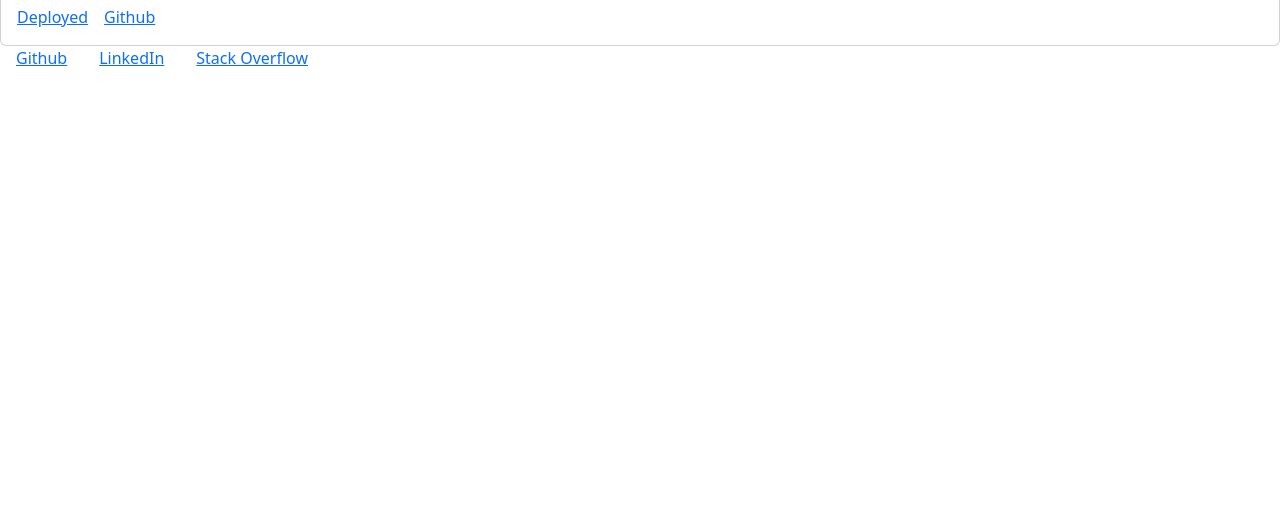
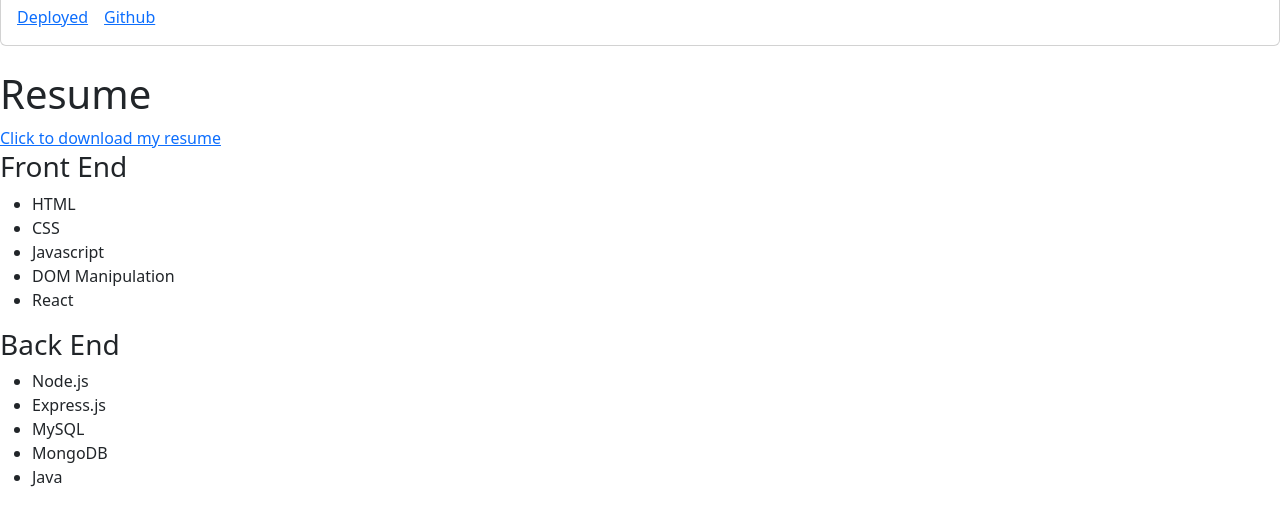
Before and after one commit to Angellyn218/react-portfolio, a React (Create React App) app: page / in a window 1280 px wide. Shown: the part 1118-1627 px from the top of the page. Before the commit the page ends 1188 px from the top, so only its background shows below. Built offline with nearby package versions, Linux system fonts and the light colour scheme.

Commit message:
Added Resume to Portfolio

```diff
--- a/src/components/Header.js
+++ b/src/components/Header.js
@@ -2,6 +2,7 @@ import React, { useState } from "react";
 import About from "./pages/About";
 import Contact from "./pages/Contact";
 import Portfolio from "./pages/Portfolio";
+import Resume from "./pages/Resume";
 
 export default function Header() {
     return (
@@ -36,6 +37,8 @@ export default function Header() {
             <Contact/>
             <br/>
             <Portfolio/>
+            <br/>
+            <Resume/>
         </div>
     )
 }
--- /dev/null
+++ b/src/components/pages/Resume.js
@@ -0,0 +1,26 @@
+import React from "react";
+
+export default function Resume() {
+    return(
+        <div className="page">
+            <h1>Resume</h1>
+            <a href="#">Click to download my resume</a>
+            <h3>Front End</h3>
+            <ul>
+                <li>HTML</li>
+                <li>CSS</li>
+                <li>Javascript</li>
+                <li>DOM Manipulation</li>
+                <li>React</li>
+            </ul>
+            <h3>Back End</h3>
+            <ul>
+                <li>Node.js</li>
+                <li>Express.js</li>
+                <li>MySQL</li>
+                <li>MongoDB</li>
+                <li>Java</li>
+            </ul>
+        </div>
+    )
+}
```
